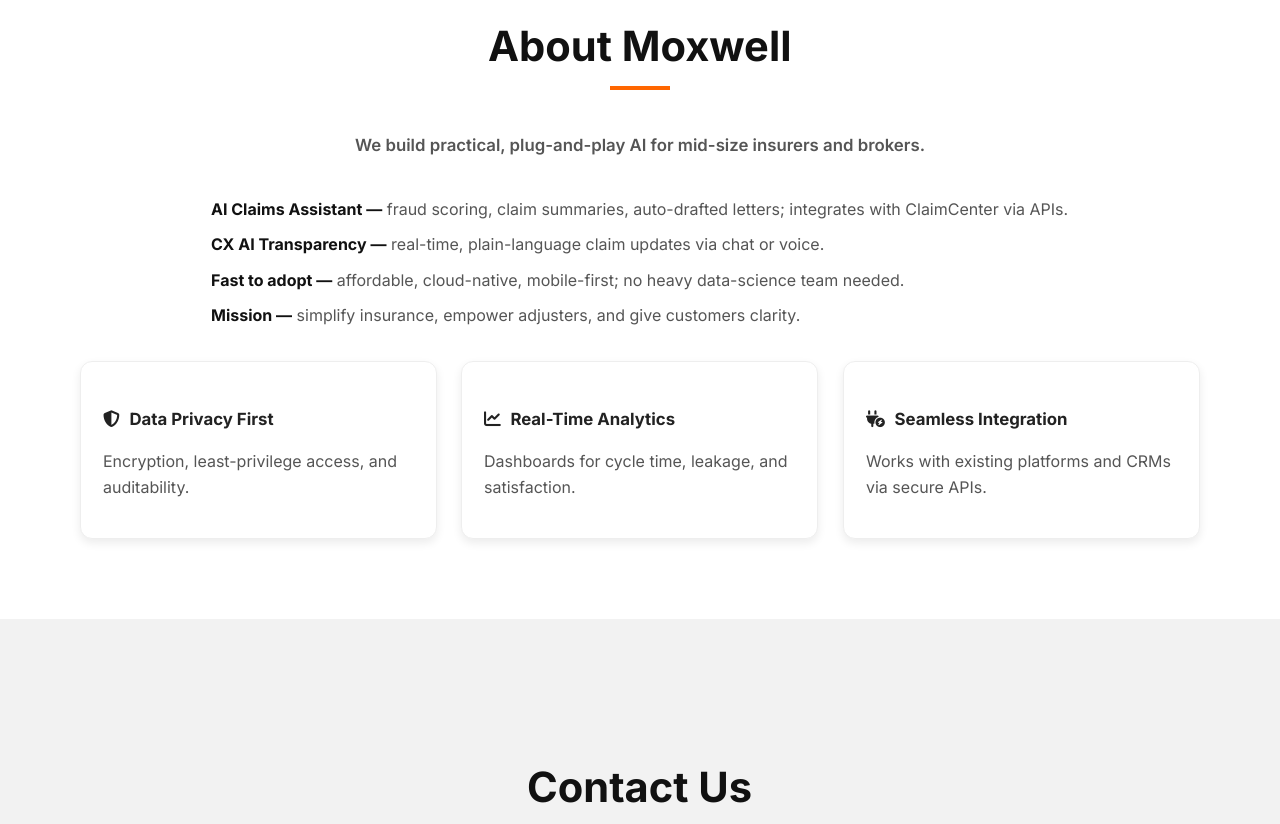
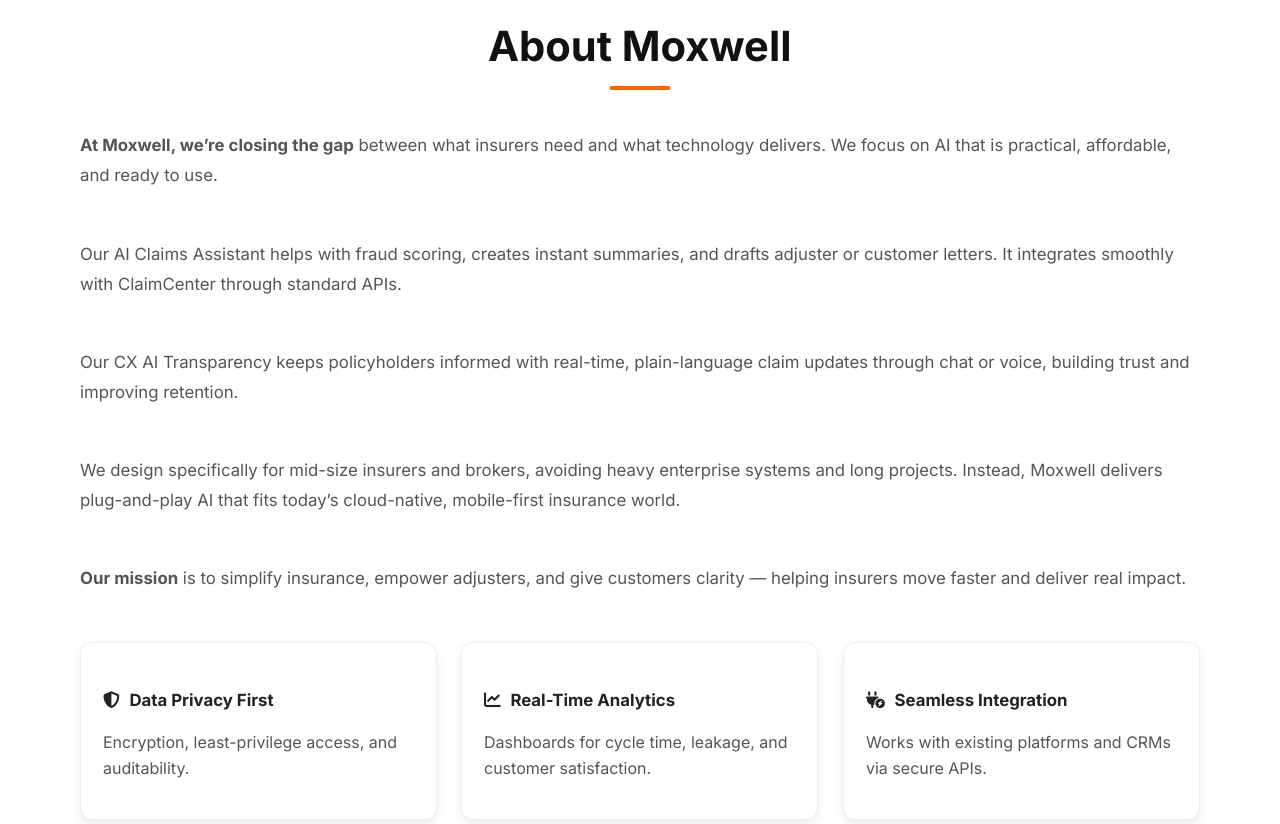
Before and after one commit to ramanadhredy/moxwell-site, a plain HTML site: page index.html in a window 1280 px wide. Shown: the part 1680-2504 px from the top of the page. Drawn offline with Linux system fonts and the light colour scheme.

Commit message:
Update index.html

```diff
--- a/index.html
+++ b/index.html
@@ -279,21 +279,24 @@
       </div>
     </section>
 
+
     <!-- ===== About ===== -->
+    </section>
     <section id="about" class="block about" aria-labelledby="about-title">
     <div class="section-head container">
       <h2 id="about-title" class="float">About Moxwell</h2>
     </div>
 
     <div class="copy container">
-        <p class="intro float">We build practical, plug-and-play AI for mid-size insurers and brokers.</p>
+      <p class="float"><strong>At Moxwell, we’re closing the gap</strong> between what insurers need and what technology delivers. We focus on AI that is practical, affordable, and ready to use.</p>
 
-        <ul class="about-list">
-          <li class="float"><strong>AI Claims Assistant —</strong> fraud scoring, claim summaries, auto-drafted letters; integrates with ClaimCenter via APIs.</li>
-          <li class="float"><strong>CX AI Transparency —</strong> real-time, plain-language claim updates via chat or voice.</li>
-          <li class="float"><strong>Fast to adopt —</strong> affordable, cloud-native, mobile-first; no heavy data-science team needed.</li>
-          <li class="float"><strong>Mission —</strong> simplify insurance, empower adjusters, and give customers clarity.</li>
-        </ul>
+      <p class="float">Our AI Claims Assistant helps with fraud scoring, creates instant summaries, and drafts adjuster or customer letters. It integrates smoothly with ClaimCenter through standard APIs.</p>
+
+      <p class="float">Our CX AI Transparency keeps policyholders informed with real-time, plain-language claim updates through chat or voice, building trust and improving retention.</p>
+
+      <p class="float">We design specifically for mid-size insurers and brokers, avoiding heavy enterprise systems and long projects. Instead, Moxwell delivers plug-and-play AI that fits today’s cloud-native, mobile-first insurance world.</p>
+
+      <p class="float"><strong>Our mission</strong> is to simplify insurance, empower adjusters, and give customers clarity — helping insurers move faster and deliver real impact.</p>
     </div>
 
     <div class="highlights">
@@ -303,7 +306,7 @@
       </article>
       <article class="highlight float">
         <h4><i class="fa-solid fa-chart-line" aria-hidden="true"></i> Real-Time Analytics</h4>
-          <p>Dashboards for cycle time, leakage, and satisfaction.</p>
+        <p>Dashboards for cycle time, leakage, and customer satisfaction.</p>
       </article>
       <article class="highlight float">
         <h4><i class="fa-solid fa-plug-circle-bolt" aria-hidden="true"></i> Seamless Integration</h4>
```
Lines whose indentation alone changed are shown as unchanged.
